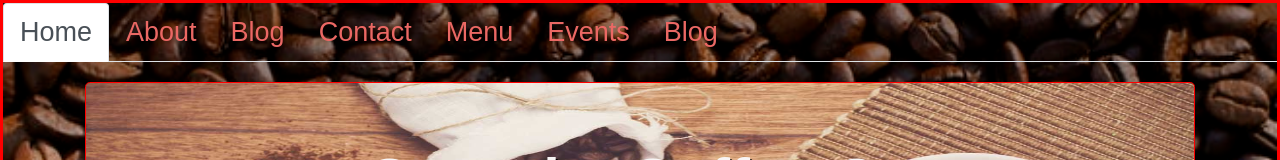
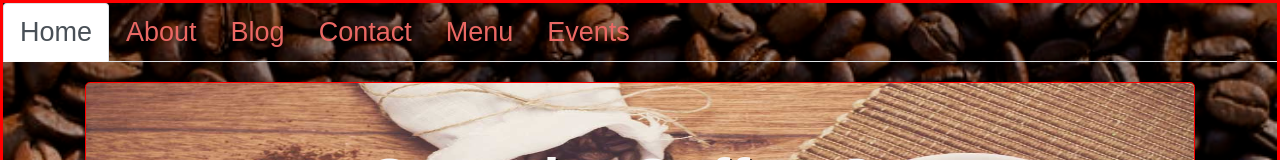
Before and after one commit to ravenusric/CatawbaCoffeeCo, a React (Create React App) app in the folder client/: page / in a window 1280 px wide. Shown: the top 160 px of the page. Built offline with nearby package versions, Linux system fonts and the light colour scheme; a web font is replaced by a local one.

Commit message:
subtracted link

```diff
--- a/client/src/components/NavTab.js
+++ b/client/src/components/NavTab.js
@@ -67,16 +67,6 @@
         Events
       </Link>
     </li>
-    <li className="nav-item">
-      <Link
-        to="/form"
-        className={
-          window.location.pathname === "/form" ? "nav-link active" : "nav-link"
-        }
-      >
-        Blog
-      </Link>
-    </li>
   </ul>
 );
 
```
